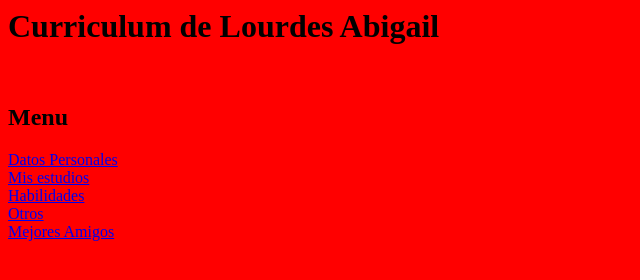
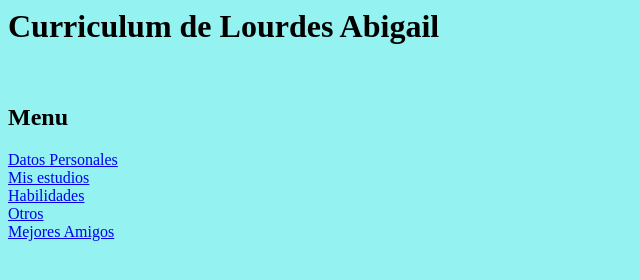
Before and after one commit to lourdeschavez/Linksexternos, a plain HTML site: page index.html in a window 1280 px wide. Shown: the whole page, without its empty margins (0-640 px from the left). Drawn offline with Linux system fonts and the light colour scheme.

Commit message:
Update index.html

```diff
--- a/index.html
+++ b/index.html
@@ -1,6 +1,6 @@
 <html><head><title>Curriculum</title>
 </head>
-<body bgcolor="red">
+<body bgcolor="#94f2f1">
 <h1>Curriculum de Lourdes Abigail</h1><br>
  <a id="#menu"><h2>Menu</h2></a>
 <a href="info.html">Datos Personales</a><br>
```
